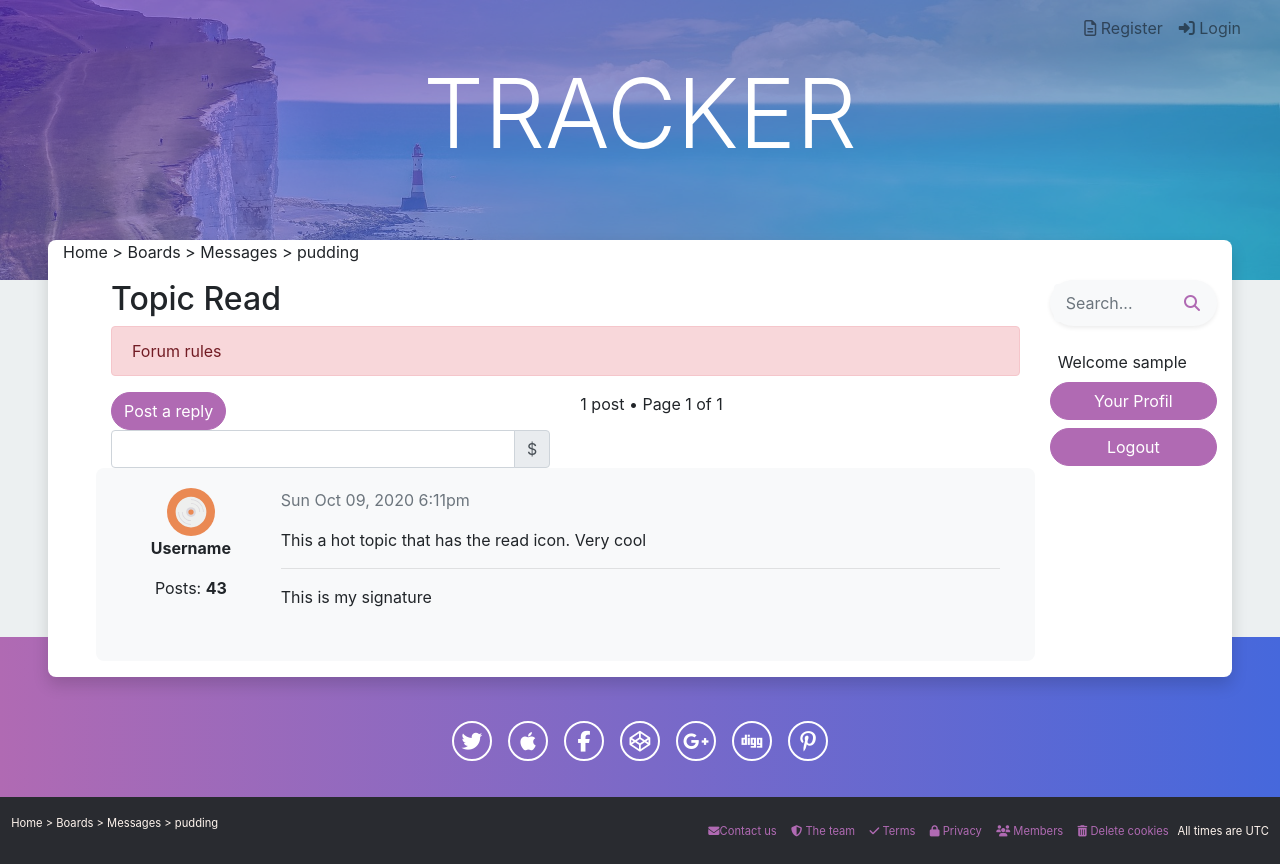
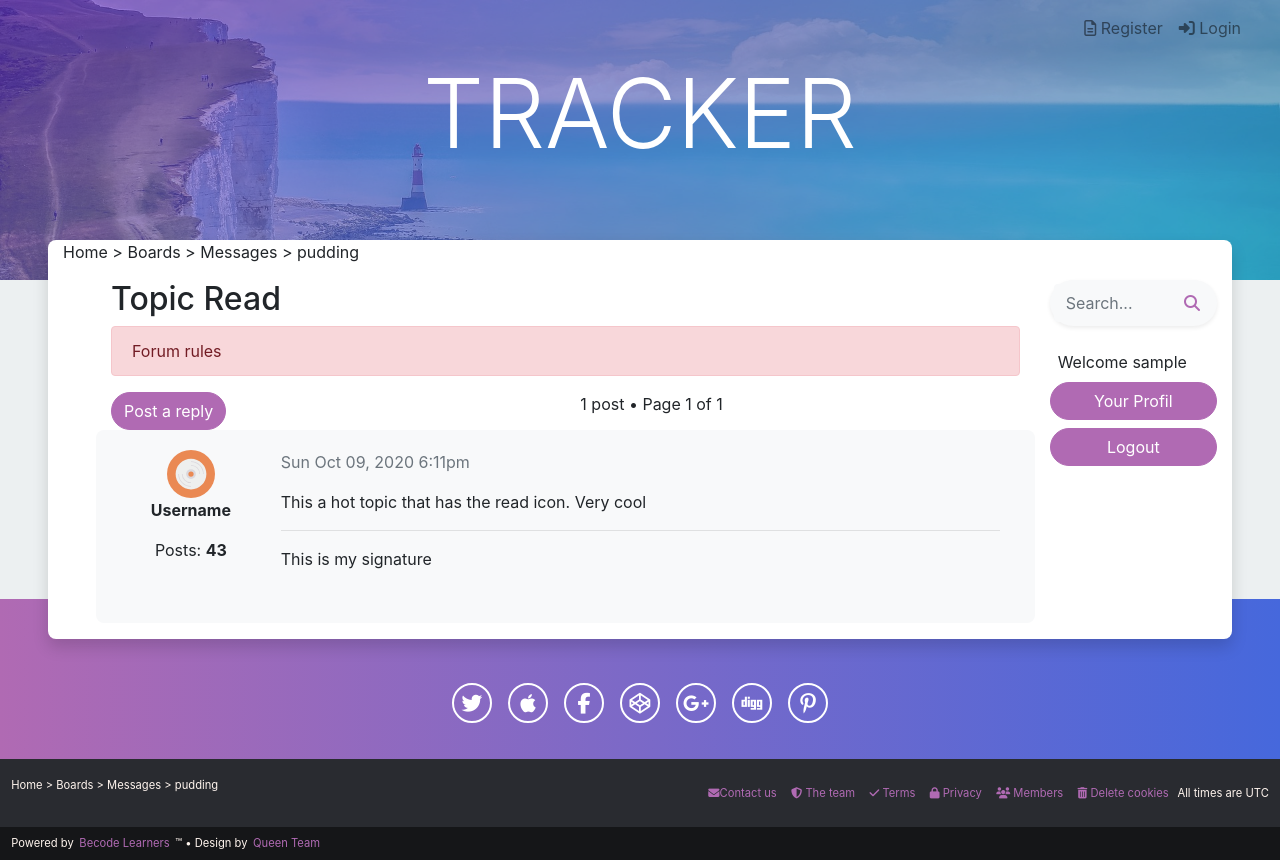
Before and after one commit to Freecey/Bulletin-Board-Project, a PHP site: page /comments.php?id=1 in a window 1280 px wide. Shown: the top 864 px of the page. Run offline with PHP 8.4, Linux system fonts and the light colour scheme; the visitor is signed in with stand-in values (Sample User, id 1); tables that the repository leaves empty or names only in its code hold one stand-in row (values such as "Sample post"); some libraries are stand-ins or nearby versions.

Commit message:
new-post

```diff
--- a/comments.php
+++ b/comments.php
@@ -1,3 +1,5 @@
+
+
 <!DOCTYPE html>
 <html lang="en">
     <head>
@@ -7,6 +9,7 @@
         <link rel="stylesheet" href="css/main.css" type="text/css">
         <script src="https://kit.fontawesome.com/ad9205c9ea.js" crossorigin="anonymous"></script>
         <script type="text/javascript" src="http://ajax.googleapis.com/ajax/libs/jquery/1.8/jquery.min.js"></script>
+        <script type="text/javascript" src="js/functions.js"></script>
     </head>
     <body>
         <?php include('includes/connect.php') ?>
@@ -31,13 +34,8 @@
                             </div>
                             <div class="row d-flex justify-content-between">
                                 <div class="col">
-                                    <a href="#" class="btn btn-primary btn-rounded">Post a reply</a>
-                                    <div class="input-group">
-                                        <input type="text" class="form-control">
-                                        <div class="input-group-append">
-                                            <span class="input-group-text">$</span>
-                                        </div>
-                                    </div>
+                                    <a id="btnPostReply" class="btn btn-primary btn-rounded">Post a reply</a>
+                                    <?php include('includes/new-post.php'); ?>
                                 </div>
                                 <div class="col">
                                     1 post • Page 1 of 1
--- a/includes/new-post.php
+++ b/includes/new-post.php
@@ -1,20 +1,19 @@
+
+
 <?php include 'connect.php';
 
 $topic_id = $_GET['id'];
 
+$new_post_msg = $conn -> prepare('SELECT * FROM posts WHERE post_topic = ?');
+$new_post_msg -> execute(array($topic_id));
+
 if (isset($_POST['new_post_submit'], $_POST['new_post'])) {
-
     $new_post_msg = htmlspecialchars($_POST['new_post']);
-
     if (isset($_SESSION['user_id'])) {
-
         if (!empty($new_post_msg)) {
-
             $insert = $conn -> prepare('INSERT INTO posts(post_topic, post_content, post_by, post_date)VALUES( ?, ?, ?, NOW())');
-            $insert ->execute(array($topic_id, $new_post_msg, $_SESSION['user_id']));
-
+            $insert ->execute(array($topic_id, $new_post_msg, $_SESSION['user_id'], $user_sign));
             $post_alert = "Your message has been posted.";
-
         }else{
         $post_alert = "Your message cannot be empty.";
         }
@@ -24,10 +23,12 @@
 }
 ?>
 
-<?php if (isset($_SESSION['user_id'])) { ?>
+
+<?php
+if (isset($_SESSION['user_id'])) { ?>
 <form id="newPostArea" method="post">
     <div class="form-group">
-                <textarea name="new_post" type="text" class="form-control" placeholder="Your message"></textarea>
+        <textarea id="text_editor" name="new_post" type="text" class="form-control" placeholder="Your message"></textarea>
     </div>
     <button name="new_post_submit" id="submitNewPost" type="submit" class="btn btn-primary btn-rounded">Submit</button>
 </form>
@@ -36,16 +37,6 @@
     <p>Please login or register to post a reply.</p>
 <?php } ?>
 
-
-
 <script>
-    let btnPostReply = document.getElementById("btnPostReply");
-    let newPostContainer = document.getElementById("newPostArea");
-    let submitNewPost = document.getElementById("submitNewPost");
-
-    newPostContainer.style.display = "none";
-
-    btnPostReply.addEventListener("click", () => {
-        newPostContainer.style.display = "block";
-    })
+    displayTextEditor()
 </script>
--- /dev/null
+++ b/js/functions.js
@@ -0,0 +1,10 @@
+function displayTextEditor(){
+    let btnPostReply = document.getElementById("btnPostReply");
+    let newPostContainer = document.getElementById("newPostArea");
+    let submitNewPost = document.getElementById("submitNewPost");
+
+    newPostContainer.style.display = "none";
+    btnPostReply.addEventListener("click", () => {
+    newPostContainer.style.display = "block";
+    })
+}
```
Lines whose indentation alone changed are shown as unchanged.
